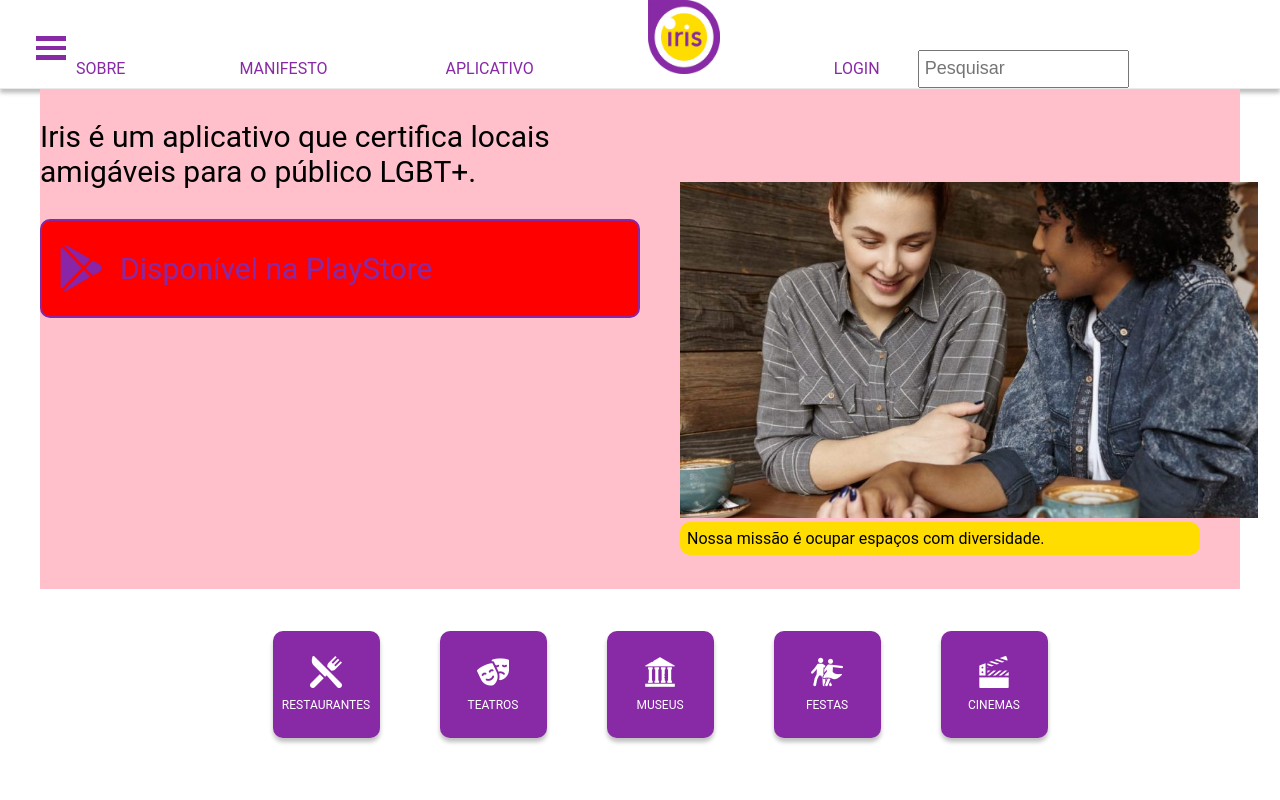
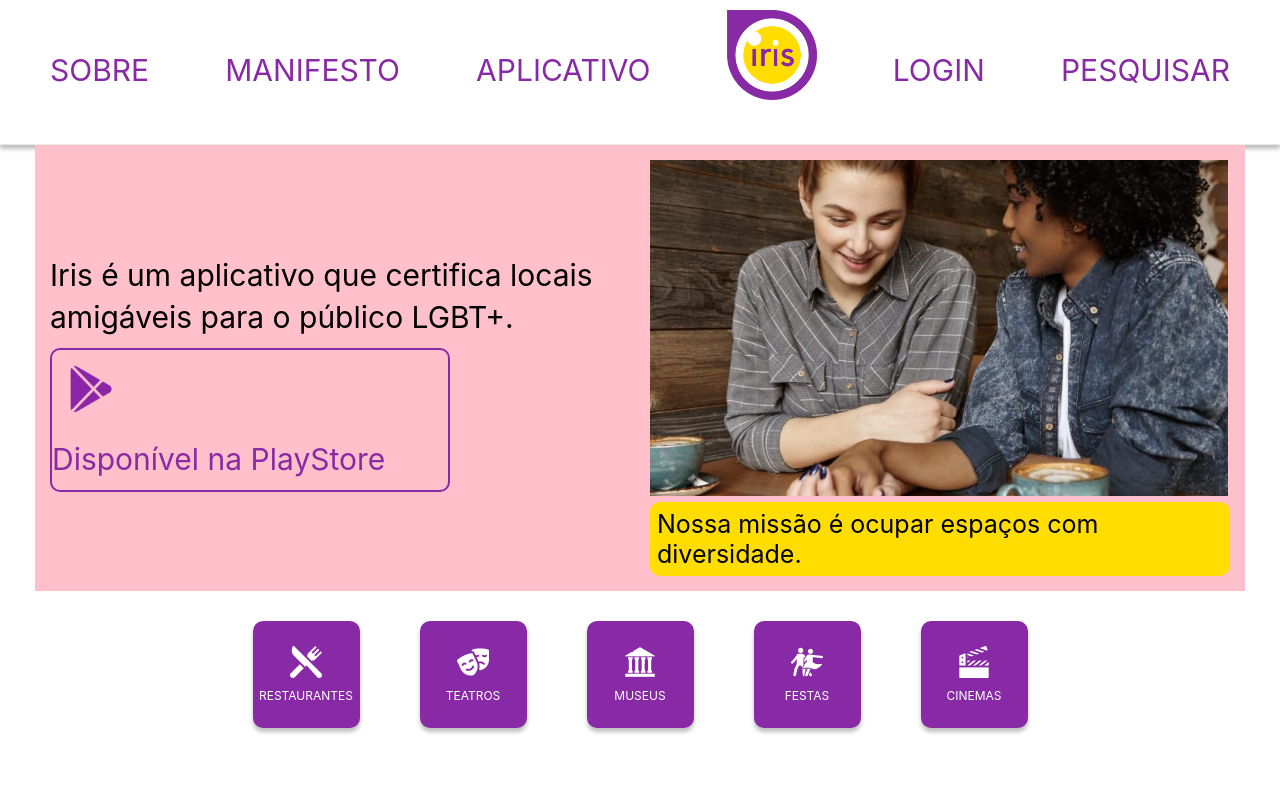
Before and after one commit to biaazv/irisapp3, a React (Create React App) app: page / in a window 1280 px wide. Shown: the top 800 px of the page. Built offline with nearby package versions, Linux system fonts and the light colour scheme.

Commit message:
Add files via upload

```diff
--- a/src/App.js
+++ b/src/App.js
@@ -1,66 +1,14 @@
 import React from "react";
-import HomeIcon from "@material-ui/icons/Home";
-import ReceiptIcon from "@material-ui/icons/Receipt";
-import NotificationsIcon from "@material-ui/icons/Notifications";
-import DesktopWindowsIcon from "@material-ui/icons/DesktopWindows";
-import SettingsIcon from "@material-ui/icons/Settings";
-import Sidebar from "./Main/Sidebar";
+
 import Cabecalho from "./Main/Cabecalho"
 import Routes from "./Main/Routes"
 import Rodape from "./Main/Rodape.js";
 import { BrowserRouter } from "react-router-dom";
 
 
-function onClick(e, item) {
-  window.alert(JSON.stringify(item, null, 2));
-}
-
-const items = [
-  { name: "home", label: "Home", Icon: HomeIcon },
-  {
-    name: "billing",
-    label: "Billing",
-    Icon: ReceiptIcon,
-    items: [
-      { name: "statements", label: "Statements", onClick },
-      { name: "reports", label: "Reports", onClick }
-    ]
-  },
-  "divider",
-  {
-    name: "settings",
-    label: "Settings",
-    Icon: SettingsIcon,
-    items: [
-      { name: "profile", label: "Profile" },
-      { name: "insurance", label: "Insurance", onClick },
-      "divider",
-      {
-        name: "notifications",
-        label: "Notifications",
-        Icon: NotificationsIcon,
-        items: [
-          { name: "email", label: "Email", onClick },
-          {
-            name: "desktop",
-            label: "Desktop",
-            Icon: DesktopWindowsIcon,
-            items: [
-              { name: "schedule", label: "Schedule" },
-              { name: "frequency", label: "Frequency" }
-            ]
-          },
-          { name: "sms", label: "SMS" }
-        ]
-      }
-    ]
-  }
-];
-
 export default function App() {
   return (
     <BrowserRouter>
-      <Sidebar items={items} />
      <Cabecalho />
      <Routes />
      <Rodape />
--- a/src/Main/Cabecalho.css
+++ b/src/Main/Cabecalho.css
@@ -1,116 +1,90 @@
+*{
+  margin:0;
+  padding:0;
+font-family: -apple-system, BlinkMacSystemFont, 'Segoe UI', Roboto, Oxygen, Ubuntu, Cantarell, 'Open Sans', 'Helvetica Neue', sans-serif;
+}
 
-html, body {
-    width: 100%;
-    height: 100%;
-    margin: 0;
-    font-family: "Roboto";
+.loginho img {
+  width: 90px;
+  height: 90px;
 }
 
 nav {
+  width: 100%;
+  background-color: #fff;
   border-bottom: 1px solid #EAEAEB;
   box-shadow: 0px 4px 4px rgba(0, 0, 0, 0.25);
 }
-.menu {
-    margin: 0 3px 0 0;
-}
-.menu a {
-    clear: right;
-    text-decoration: none;
-    margin-left: 38px;
-    padding: 38px;
-    color: #882AA5;
-}
 
-label {
-    margin: 0 30px 0 0;
-    font-size: 26px;
-    line-height: 70px;
-    display: none;
-    width: 26px;
-    float: right;
-}
-
-#toggle {
-    display: none;
+nav ul {
+  width: 1200px;
+  line-height: 60px;
+  list-style: none;
+  overflow: hidden;
+  margin: 0 auto;
+  display: flex;
+  justify-content: space-between;
+  align-items: center;
 }
 
 
-@media only screen and (max-width: 500px)  {
-    label {
-        display: flex;
-        cursor: pointer;
-        height: 1px;
-    }
-    .menu {
-        text-align: center;
-        width: 100%;
-        display: none;
-
-    }
-    .menu a {
-        display: block;
-       margin: 0;
-
-    }
-    #toggle:checked + .menu {
-        display: block;
-    }
+nav ul li {
+  padding: 10px;
 
 }
 
-nav img{
-width: 72px;
-height:74px;
-top: 5px;
-align-items: center;
+nav ul li a {
+  text-decoration: none;
+  color:#882AA5;
+  font-size: 30px;
 }
 
-#txtBusca{
-	color:#882AA5;
-  font-size:18px;
-	padding-left:5px;
-	font-size:18px;
-	height:32px;
-	width:200px;
+.menu-icon {
+  line-height: 100%;
+  width: 100%;
+  background: #fff;
+  text-align: right;
+  box-sizing: border-box;
+  padding: 15px 24px;
+  cursor: pointer;
+  color: #000;
+  display: none;
+}
 
-	}
+@media(max-width: 786px) {
+
+  .loginho {
+        position: absolute;
+        top: 0;
+        margin-top: 10px;
+  }
+ul li a img{
+  margin-left: -20px;
+}
+  nav ul {
+        max-height: 0px;
+        background: white;
+        margin: 0;
+}
 
 
+  nav.black ul {
+        background: white;
+  }
 
-main{
-  background: #FFFFFF;
-  box-shadow: 0px 4px 4px rgba(0, 0, 0, 0.25);
+  .showing {
+        max-height: 29em;
+  }
+
+  nav ul li {
+        box-sizing: border-box;
+        width: 100%;
+        padding: 1.1px;
+        text-align: center;
+  }
+
+  .menu-icon {
+        display: block;
+  }
+
 }
-
-main a{
-  padding: 38px;
-  text-decoration: none;
-  color: #882AA5;
-  font-size: 23px;
-}
-
- .entrar{
-  background: #882AA5;
-  color: white;
-  align-items: center;
-}
-
-.buscar{
-  background: #FFFFFF;
-  border: 2px solid #FFDD00;
-  box-sizing: border-box;
-  width: 374px;
-  height: 39px;
-}
-
-main img{
-  width: 94px;
-  height: 94px;
-  left: 636px;
-  top: 22px;
-}
-
-.logo{
-  width: 94px;
-height: 94px;
-}
--- a/src/Main/Cabecalho.js
+++ b/src/Main/Cabecalho.js
@@ -1,3 +1,4 @@
+/* eslint-disable jsx-a11y/alt-text */
 import React from 'react';
 import iris_roxo from "./img/iris_roxo.png";
 import './Cabecalho.css';
@@ -6,24 +7,29 @@ import './Cabecalho.css';
 export default function Cabecalho() {
   return (
     <body>
+      <title>IRIS</title>
     <header>
-      <title>IRIS</title>
 
-       <nav>
-        <label for="toggle">&#9776;</label>
-        <input type="checkbox" id="toggle"/>
-        <div className="menu">
-          <a href="/sobre">SOBRE</a>
-            <a href="/manifesto">MANIFESTO</a>
-            <a href="/aplicativo"> APLICATIVO</a>
-            <a  className="logo" href="/"><img clasName="logo"src={iris_roxo} alt=""/></a>
-            <a href="/login">LOGIN</a>
-            <input type="text" id="txtBusca" placeholder="Pesquisar"/>
+    <nav>
+      <div class="menu-icon">
+      <i class="fa fa-bars fa-2x"></i>
+      </div>
+
+      <div class="menu">
+      <ul>
+
+        <li><a href="/sobre">SOBRE</a></li>
+        <li><a href="/manifesto">MANIFESTO</a></li>
+        <li><a href="/">APLICATIVO</a></li>
+        <li><a class="loginho" href="/"><img src={iris_roxo}/></a></li>
+        <li><a href="/Sobre">LOGIN</a></li>
+        <li><a href="/">PESQUISAR</a></li>
+      </ul>
+      </div>
+    </nav>
 
 
 
-        </div>
-    </nav>
     </header>
   </body>
   )
--- a/src/Main/Rodape.css
+++ b/src/Main/Rodape.css
@@ -4,8 +4,7 @@ footer{
     flex-wrap: wrap;
     justify-content: space-between;
     align-items: center;
-    padding: 40px;
-    height:  180px;
+    padding: 30px;
   }
 
   .logorodape{
--- a/src/Main/Rodape.js
+++ b/src/Main/Rodape.js
@@ -11,7 +11,7 @@ export default function Rodape() {
       <img className="logorodape" src={iris_roxo} alt=""></img>
 
       <div className="mapadosite">
-       <h4> Mapa do Site </h4>
+       <h3> Mapa do Site </h3>
         <a href="/sobre"><p>Sobre</p></a>
         <a href="/manifesto">   <p>Manifesto LGBT+</p></a>
         <a href="/login"><p>Faça parte</p></a>
--- a/src/View/Home/Banner.css
+++ b/src/View/Home/Banner.css
@@ -1,56 +1,53 @@
 .banner{
+  background-color: pink;
   display: flex;
   flex-wrap: wrap;
-  width: 1200px;
-  height: 500px;
+  max-width: 1200px;
   margin: 0 auto;
-  background-color: pink;
-  }
+  align-items: center;
+  justify-content: center;
+  padding: 5px;
+   }
 
   .banner div {
-    width: 600px;
-    height: 203px;
+    flex: 1 1 500px;
+    padding: 10px;
    }
 
   .banner p{
     font-size: 36px;
     line-height: 42px;
+    padding: 10px 0px;
   }
 
   .banner section{
     display: flex;
-    background-color: red;
+    flex-wrap: wrap;
     border: 2px solid #882AA5;
     box-sizing: border-box;
     border-radius: 10px;
     color: #882AA5;
     align-items: center;
+    max-width: 400px;
 }
 
   .banner #lojagoogle{
     width: 46px;
     height: 46px;
-    padding-left: 16px;
-    padding-right: 16px;
+    padding: 16px;
   }
 
   .banner p{
   font-size: 30px;
-  line-height: 35px;
   }
 
-  #casallgbt{
-    width: 578px;
-    height: 336px;
-    padding-top: 77px;
+ #casallgbt{
+    max-width: 578px;
+    max-height: 336px;
   }
 
-  .figure{
-    width: 610px;
-    height: 78px;
-    font-size: 25px;
-    position: absolute;
-
+  .banner figure{
+     font-size: 25px;
   }
 
   figcaption{
@@ -58,4 +55,5 @@
     border: 2px solid #FFDD00;
     border-radius: 10px;
     padding: 5px;
+    font-size: 25px;
   }
```
